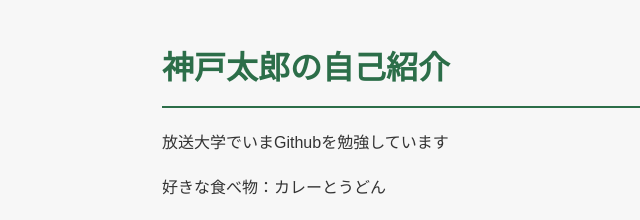
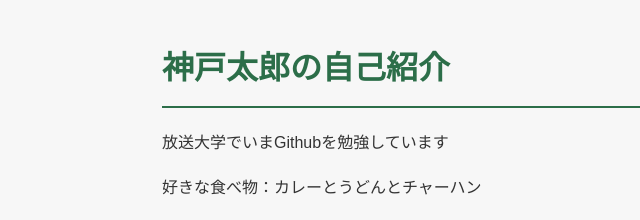
Before and after one commit to sch-00211/my-website, a plain HTML site: page index.html in a window 1280 px wide. Shown: the top 220 px of the page, 128-768 px from the left. Drawn offline with Linux system fonts and the light colour scheme.

Commit message:
チャーハンを追加

```diff
--- a/index.html
+++ b/index.html
@@ -9,7 +9,7 @@
 <body>
     <h1>神戸太郎の自己紹介</h1>
     <p>放送大学でいまGithubを勉強しています</p>
-    <p>好きな食べ物：カレーとうどん</p>
+    <p>好きな食べ物：カレーとうどんとチャーハン</p>
 
     <h2>プロフィール</h2>
     <ul>
```
